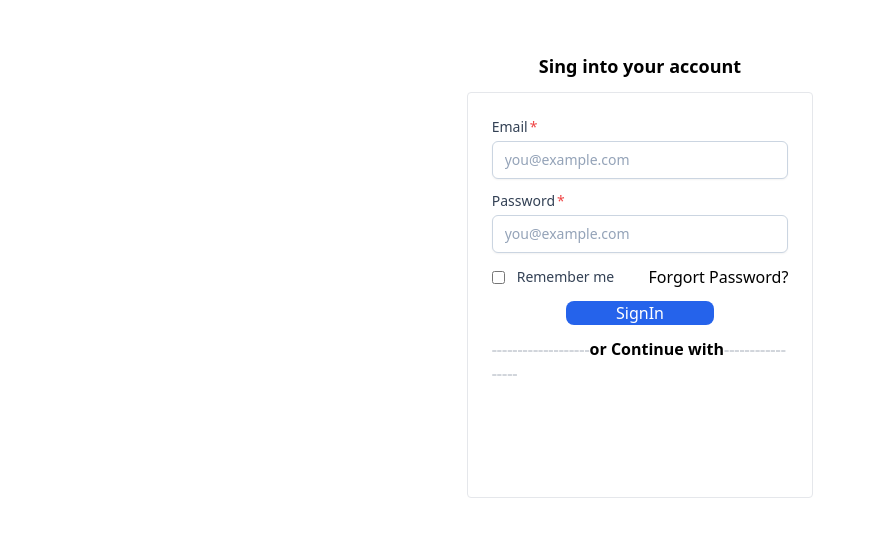
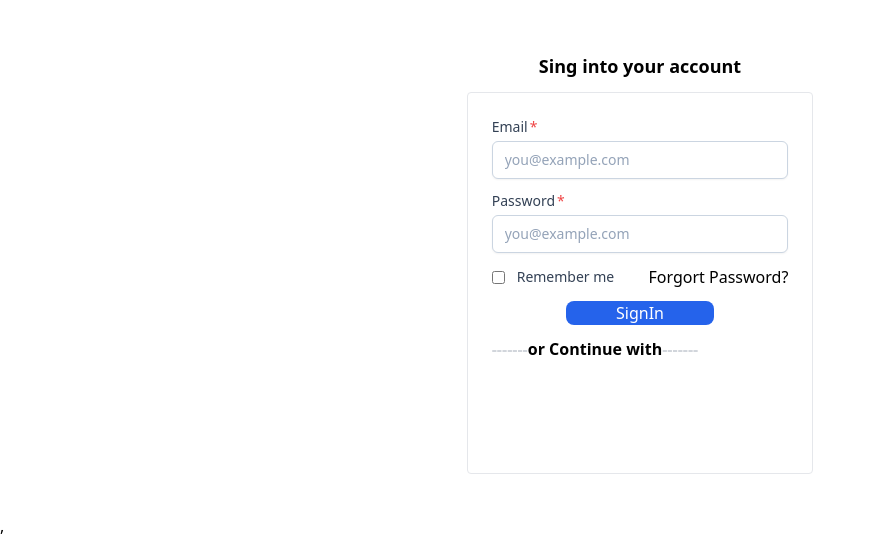
Before and after one commit to Jima-J9M1/entertainment, a React (Vite) app: page / in a window 1280 px wide. Shown: the top 536 px of the page, without its empty margins (0-875 px from the left). Built offline with nearby package versions, Linux system fonts and the light colour scheme.

Commit message:
Update Register.jsx

```diff
--- a/src/Register.jsx
+++ b/src/Register.jsx
@@ -65,7 +65,7 @@ const Register = ()=> {
 
          <div>
             {/*  or Continue with*/}
-            <span className="before:content-['-------------------'] before:text-gray-300 after:content-['-----------------'] after:text-gray-300 font-bold">
+            <span className="before:content-['-------'] before:text-gray-300 after:content-['-------'] after:text-gray-300 font-bold">
             or Continue with
             </span>
          </div>
```
